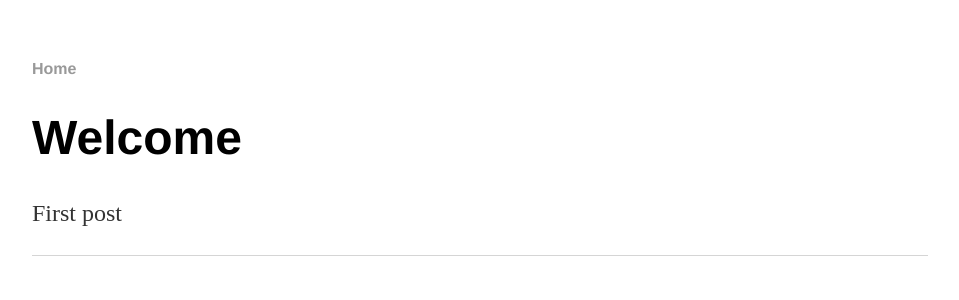
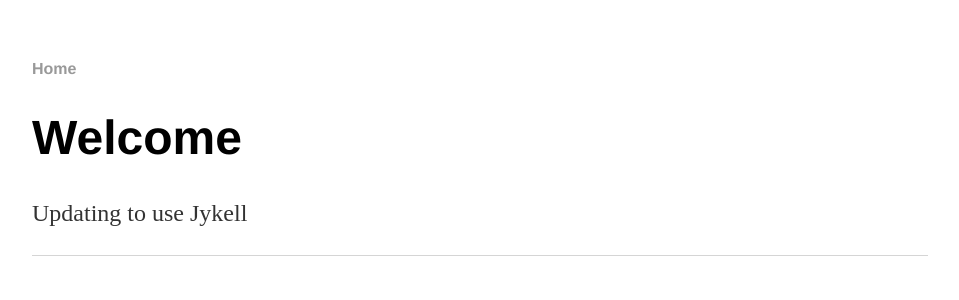
Before and after one commit to neuralpineapple/neuralpineapple.github.io, a Jekyll site: the page built from index.html, in a window 1280 px wide. Shown: the top 300 px of the page, without its empty margins (160-1119 px from the left). Built offline with Jekyll 4.4.1, drawn with Linux system fonts in a browser that asks for light colours.

Commit message:
Update index.html

```diff
--- a/index.html
+++ b/index.html
@@ -1,23 +1,8 @@
-<!DOCTYPE html>
-<html>
-	<head>
-		<title>Neural Pineapple Dev Log</title>
-		<!-- link to main stylesheet -->
-		<link rel="stylesheet" type="text/css" href="/css/main.css">
-	</head>
-	<body>
-		<nav>
-    		<ul>
-        		<li><a href="/">Home</a></li>
-    		</ul>
-		</nav>
-		<div class="container">
-    		<div class="blurb">
-       	<h1>Welcome</h1>
-				<p>First post</p>
-    		</div><!-- /.blurb -->
-		</div><!-- /.container -->
-		<footer>
-		</footer>
-	</body>
-</html>
+---
+layout: default
+title: Neural Pineapple, Dev Log
+---
+<div class="blurb">
+	<h1>Welcome</h1>
+	<p>Updating to use Jykell</p>
+</div><!-- /.blurb -->
```
